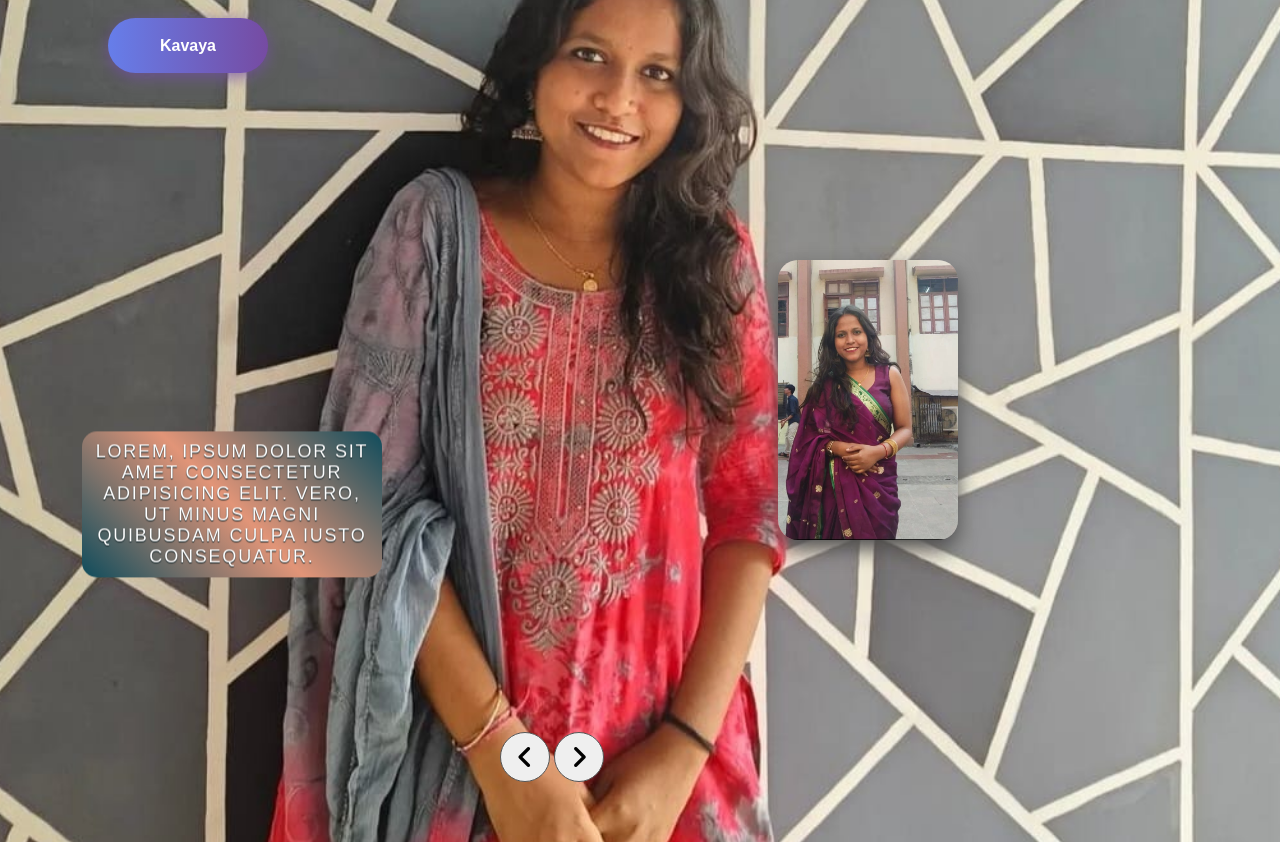
After one commit to AKJaiswal24/Test, a PHP site: page / in a window 1280 px wide; the page is wider, and only the part inside the window is pictured. The commit adds this page. Run offline with PHP 8.4, Linux system fonts and the light colour scheme.

Commit message:
Add files via upload

```diff
--- /dev/null
+++ b/index.html
@@ -0,0 +1,51 @@
+<!DOCTYPE html>
+<html lang="en">
+<head>
+    <meta charset="UTF-8">
+    <meta http-equiv="X-UA-Compatible" content="IE=edge">
+    <meta name="viewport" content="width=device-width, initial-scale=1.0">
+    <title>Document</title>
+    <link rel="stylesheet" href="style.css">
+    <link rel="stylesheet" href="https://cdnjs.cloudflare.com/ajax/libs/font-awesome/6.2.0/css/all.min.css">
+</head>
+<body>
+    <nav class="nav">
+        <a><button class="bn632-hover bn20">Kavaya</button></a>
+    </nav>
+    <div class="container">
+
+        <div id="slide">
+            <div class="item" style="background-image: url(image1.jpg);">
+                <div class="content">
+                    <button class="btn">Lorem, ipsum dolor sit amet consectetur adipisicing elit. Vero, ut minus magni quibusdam culpa iusto consequatur.</button>
+                </div>
+            </div>
+            <div class="item" style="background-image: url(image2.jpg);">
+                <div class="content">
+
+                    <button class="btn">Lorem, ipsum dolor sit amet consectetur adipisicing elit. Vero, ut minus magni quibusdam culpa iusto consequatur.</button>
+                </div>
+            </div>
+            <div class="item" style="background-image: url(image3.jpg);">
+                <div class="content">
+
+                    <button class="btn">Lorem, ipsum dolor sit amet consectetur adipisicing elit. Vero, ut minus magni quibusdam culpa iusto consequatur.</button>
+                </div>
+            </div>
+        </div>
+        <div class="buttons">
+            <button id="prev"><i class="fa-solid fa-angle-left fa-2x"></i></button>
+            <button id="next"><i class="fa-solid fa-angle-right fa-2x"></i></button>
+        </div>
+    </div>
+<script>document.getElementById('next').onclick = function(){
+    let lists = document.querySelectorAll('.item');
+    document.getElementById('slide').appendChild(lists[0]);
+}
+document.getElementById('prev').onclick = function(){
+    let lists = document.querySelectorAll('.item');
+    document.getElementById('slide').prepend(lists[lists.length - 1]);
+}
+</script>
+</body>
+</html>
--- a/style.css
+++ b/style.css
@@ -1,289 +1,202 @@
-*{
-    padding: 0;
-    margin: 0;
-    box-sizing: border-box;
-}
-:root{
-    --col:#fff;
-    --col2:#069e42;
-    --col3:#02B41a;
+@import url('https://fonts.googleapis.com/css2?family=Roboto+Slab:wght@300;400;500;600;700;800;900&display=swap');
+
+body{
+    background: linear-gradient(to right, #2b5876, #4e4376);
+    overflow: hidden;
+    font-family: 'Roboto Slab', serif;
 }
 
-.headcontact{
-    background: var(--col2);
+.nav{
+    position: relative;
     display: flex;
-    width: 100%;
-    flex-direction:row;
-    justify-content: space-between;
-    height: 40px;
-    color: var(--col);
-}
-.head{
-    position: sticky;
-    top: 0;
-    left: 0;
-    width: 90%;
-    padding: 2rem 6% ;
-    /* background: var(--bg-color); */
-    display: flex;
-    justify-content: space-between;
+    justify-content:space-between;
     align-items: center;
-    z-index: 100;
-}
-.logo{
-    font-size: 2.5rem;
-    color: var(--col);
-    font-weight: 600;
-    cursor: default;
+    padding: 0rem 5rem;
+    margin-top: -10px;
+    z-index: 999999999999999;
 }
 
 
-.menubar.active {
-    display: block;
+
+.bn632-hover {
+    width: 160px;
+    font-size: 16px;
+    font-weight: 600;
+    color: #fff;
+    cursor: pointer;
+    margin: 20px;
+    height: 55px;
+    text-align:center;
+    border: none;
+    background-size: 300% 100%;
+    border-radius: 50px;
+    moz-transition: all .4s ease-in-out;
+    -o-transition: all .4s ease-in-out;
+    -webkit-transition: all .4s ease-in-out;
+    transition: all .4s ease-in-out;
 }
 
-
-.menubar a{
-    font-size: 1.5rem;
-    color: var(--col2);
-    margin-left: 2rem;
-    transition: 3s;
+.bn632-hover:hover {
+    background-position: 100% 0;
+    moz-transition: all .4s ease-in-out;
+    -o-transition: all .4s ease-in-out;
+    -webkit-transition: all .4s ease-in-out;
+    transition: all .4s ease-in-out;
 }
-.menubar a:hover{
-    color: var(--col);
-}
-#menuicon{
-    font-size: 4rem;
-    color: var(--col);
-    display: none;
-}
-.sehead{
-    height: auto;
-    background: rgb(171, 170, 170);
+.bn632-hover:focus {
+    outline: none;
 }
 
-.te{
-    text-align: center;
-}
-.headfooter{
-    margin-top: 5rem;
-    height: 150px;
-    background: var(--col3);
-    text-align: center;
-    padding: 50px 20px;
-}
-.headfooter p{
-    font-size: 40px;
-}
-.headfooter font{
-    font-size: 20px;
-}
-.comp{
-    overflow: hidden;
-    padding: 50px 0 0 0;
-    background: #fff;
-    white-space: nowrap;
-}
-
-.comp:hover .comp_slide{
-    animation-play-state: paused;
-}
-
-.comp_slide{
-    display: inline-block;
-    animation: 5s slide infinite linear;
-}
-.comp_slide i{
-    font-size: 5rem;
-    margin: 0 5rem;
-}
-
-@keyframes slide{
-    0%{
-        transform: translateX(0);
-    }
-    100%{
-        transform: translateX(-100% );
-    }
-}
-
-hr{
-    margin-top: 5rem;
-}
-.progress{
-    text-align: center;
-    margin-top: 5rem;
-    height: 400px;
-    color: var(--col);
+.bn632-hover.bn20 {
+    background-image: linear-gradient(to right, #667eea, #764ba2, #6b8dd6, #8e37d7);
+    box-shadow: 0 4px 15px 0 rgba(116, 79, 168, 0.75);
 }
 .container{
-    width: 100%;
-    min-height: 150px;
-    background: var(--col3);
-    display: flex;
-    flex-direction: row;
-    justify-content: space-between;
+    position: absolute;
+    left:50%;
+    top:50%;
+    transform: translate(-50%,-50%);
+    width:100vw;
+    height:98vh;
+    padding:50px;
+    background-color: #f5f5f5;
+    box-shadow: 0 10px 20px #dbdbdb;
 }
-
-.p1{
-    font-size: 50px;
+#slide{
+    width:max-content;
+    margin-top:50px;
 }
-.card{
-    display: flex;
-    flex-direction: row;
-    justify-content: space-evenly;
+.item{
+    width:180px;
+    height:280px;
+    background-position: 50% 50%;
+    display: inline-block;
+    transition: 0.5s;
+    background-size: cover;
+    position: absolute;
+    z-index: 1;
+    top:50%;
+    transform: translate(0,-50%);
+    border-radius: 20px;
+    box-shadow:  0 10px 20px #505050;
 }
-.card1{
-    display: flex;
-    flex-direction: row-reverse;
-    justify-content: space-evenly;
+.item:nth-child(1),
+.item:nth-child(2){
+    left:0;
+    top:0;
+    transform: translate(0,0);
+    border-radius: 0;
+    width:100%;
+    height:100%;
+    box-shadow: none;
 }
-img{
-    height: 200px;
-
+.item:nth-child(3){
+    left:60%;
 }
-.innercard{
-    width: 500px;
-    padding: 10px;
+.item:nth-child(4){
+    left:calc(55% + 220px);
 }
-.testimonials h4{
-    color: var(--col2);
-    padding-left: 50px;
+.item:nth-child(5){
+    left:calc(55% + 440px);
 }
-.rev{
-    max-width: 1200px;
-    width: 100%;
-    display: grid;
-    grid-template-columns: repeat(auto-fit , minmax(300px,1fr));
-    gap: 2rem;
-    margin-bottom: 5rem;
+.item:nth-child(n+6){
+    left:calc(55% + 660px);
+    opacity: 0;
 }
-.reviewbox{
-    height: 300px;
-    width: 300px;
-    border: 2px solid black;
-}
-.name{
-    display: flex;
-}
-.name img{
-    height: 50px;
-    border-radius: 50%;
-    background: #000101;
-    border: 2px solid black;
-}
-.name p{
-    margin-top: 20px;
-}
-.orfooter{
-    background: #000101;
-    color: var(--col);
-}
-.logof{
-    margin-left: 5rem;
-}
-.footcontainer{
-    display: flex;
-    flex-direction: row;
-}
-.orfooter h1{
-    margin-top: 2rem;
-}
-.contact{
-    margin-left: 5rem;
-    width: 200px;
-}
-.contact i{
-    font-size: 10px;
-    margin-top: 1rem;
-    color: var(--col3);
-}
-
-.up{
-    display: flex;
-    justify-content: right;
-}
-.up i{
-    background: var(--col3);
-    font-size: 2rem;
-    border-radius: 50%;
-    color: var(--col);
-    transition: all 0s ease;
-}
-.up i:hover{
-    box-shadow: 0 0 1rem var(--col2);
-}
-.important{
-    margin-left: 5rem;
-}
-.important li{
-    margin-top: 1rem;
-}
-.important li a{
-    color: var(--col);
-}
-.rights{
-    text-align: center;
-}
-
-
-@media (max-width: 1024px){
-    .head{
-        padding: 2rem 3%;
-    }
-}
-@media (max-width:800px){
-    #menuicon{
-        display: block;
-    }
-    .menubar{
+.item .content{
     position: absolute;
-        top: 100%;
-        left: 0;
-        width: 100%;
-        padding: 1rem 3% ;
-        background-color:bisque;
-        border-top: .1rem solid rgba(0, 0, 0, .2);
-        box-shadow: 0 .5rem 1rem rgba(0, 0, 0, .2);
+    top:60%;
+    left:100px;
+    width:300px;
+    text-align: left;
+    padding:2rem;
+    color: #0f4c5c;
+    text-shadow: 0px 3px 5px rgba(18, 35, 39, 1);
+    transform: translate(0,-50%);
     display: none;
 }
 
-    .menubar a{
+span{
+    color: #e29578;
+    font-weight: 900;
+}
+.item:nth-child(2) .content{
     display: block;
-        font-size: 1.5rem;
-        margin: 2rem 0;
+    z-index: 11111;
 }
-    .logof{
-        margin-left: 1rem;
+.item .name{
+    font-size: 60px;
+    font-weight: 900;
+    opacity: 0;
+    animation:anim 1s ease-in-out 1 forwards;
 }
-    .contact{
-        margin-left: 1rem;
+
+.btn{
+    padding:0.6rem;
+    margin-top: 2rem;
+    border:none;
+    opacity: 0;
+    font-size: 18px;
+    outline: none;
+    border-radius: 15px;
+    background: linear-gradient(45deg, #0f4c5c, #e29578, #0f4c5c);
+    text-transform: uppercase;
+    font-weight: 500;
+    animation:anim 1s ease-in-out 0.6s 1 forwards;
+    transition: all 0.5s ease;
+    cursor: pointer;
+    color: #fff;
+    letter-spacing: 0.1em;
+    text-shadow: 0px 1px 1px rgba(18, 35, 39, 1);
 }
-    .important{
-    margin-left: 1rem;
-    }
-    h1{
-        font-size: 20px;
+
+@keyframes anim{
+    from{
+        opacity: 0;
+        transform: translate(0,100px);
+        filter:blur(33px);
+    }to{
+        opacity: 1;
+        transform: translate(0,0);
+        filter:blur(0);
     }
 }
+.buttons{
+    position: absolute;
+    left: 550px;
+    bottom:60px;
+    z-index: 222222;
+    text-align: center;
+}
+.buttons button{
+    width:50px;
+    height:50px;
+    border-radius: 50%;
+    border:1px solid #555;
+    transition: 0.5s;
+    cursor: pointer;
+}
 
-@media(max-width:660px){
-    .headfooter p{
-        font-size: 20px;
+.buttons button:hover{
+    background-color: #e29578;
 }
-    .headfooter font{
-        font-size: 15px;
-    }
-    .reviewbox{
-        width: 250px;
-        margin-left: 2rem;
+@media (max-width:1024px) {
+    .item .content{
+        /* left: 30px; */
+        top: 75%;
     }
 }
-@media (max-width:480px){
-    .container{
-        flex-direction: column;
-    }
-    .footcontainer{
-        flex-direction: column;
+@media (max-width:500px) {
+    .buttons{
+        left: 400px;
     }
 }
+@media (max-width:410px) {
+    .item .content{
+        left: 30px;
+        top: 75%;
+    }
+    .buttons{
+        left: 250px;
+    }
+}
```
Also changed, not shown: image1.jpg (added), image2.jpg (added), image3.jpg (added). Lines whose indentation alone changed are shown as unchanged.
